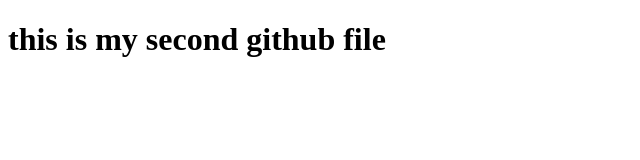
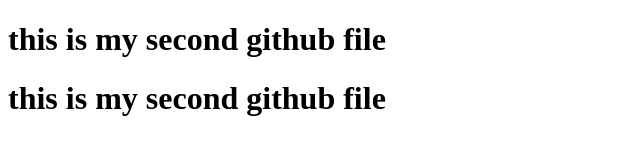
Before and after one commit to sreenivasan-frudev/firstReposit, a plain HTML site: page index.html in a window 1280 px wide. Shown: the whole page, without its empty margins (0-640 px from the left). Drawn offline with Linux system fonts and the light colour scheme.

Commit message:
reposit 2

```diff
--- a/index.html
+++ b/index.html
@@ -8,5 +8,6 @@
 </head>
 <body>
     <h1>this is my second  github file</h1>
+    <h1>this is my second  github file</h1>
 </body>
 </html>
```
